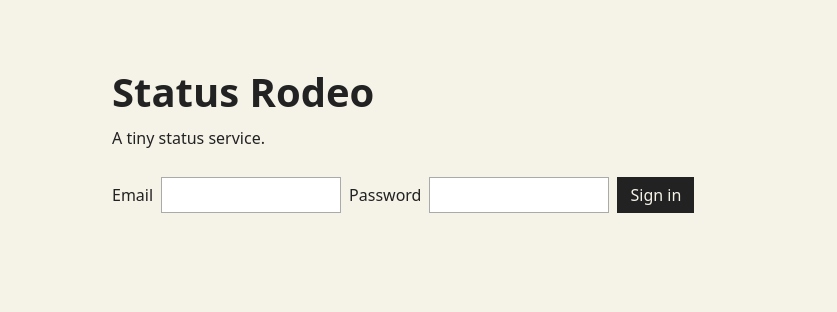
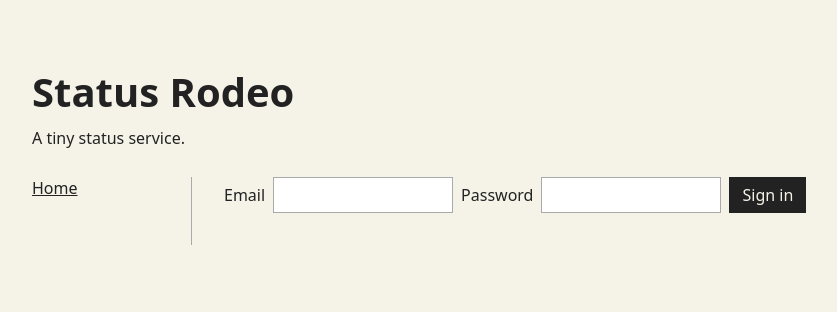
Before and after one commit to chriswatnee/status-rodeo, a website built with Vite: page index.html in a window 1280 px wide. Shown: the whole page, without its empty margins (208-1045 px from the left). Built offline with nearby package versions, Linux system fonts and the light colour scheme; some packages are replaced by stand-ins of ours; no server answers; the database is empty.

Commit message:
Add two-column site layout

```diff
--- a/src/main.js
+++ b/src/main.js
@@ -22,6 +22,23 @@
         <p>A tiny status service.</p>
       </header>
 
+      <div class="app-layout">
+        <aside class="sidebar">
+          <nav class="site-nav">
+            <a href="/">Home</a>
+            <a id="profile-link" href="#" hidden>My Profile</a>
+          </nav>
+
+          <div class="auth-info">
+            <span id="auth-status"></span>
+            <span id="auth-separator" hidden>·</span>
+            <button id="sign-out-button" type="button" hidden>
+              Sign out
+            </button>
+          </div>
+        </aside>
+
+        <div class="main-content">
           <section id="login" class="login">
             <label for="email-input">Email</label>
             <input id="email-input" type="email" />
@@ -31,12 +48,6 @@
 
             <button type="button">Sign in</button>
           </section>
-
-      <div class="auth-info">
-        <span id="auth-status"></span>
-        <span id="auth-separator" hidden>·</span>
-        <button id="sign-out-button" type="button" hidden>Sign out</button>
-      </div>
 
           <section class="composer" hidden>
             <label for="status-input">What's your status?</label>
@@ -49,6 +60,8 @@
           </section>
 
           <section class="feed"></section>
+        </div>
+      </div>
     </main>
   `;
 
@@ -200,12 +213,22 @@
         <p>A tiny status service.</p>
       </header>
 
+      <div class="app-layout">
+        <aside class="sidebar">
+          <nav class="site-nav">
+            <a href="/">Home</a>
+          </nav>
+        </aside>
+
+        <div class="main-content">
           <section class="profile">
             <h2 id="profile-name"></h2>
             <p id="profile-username"></p>
           </section>
 
           <section class="feed"></section>
+        </div>
+      </div>
     </main>
   `;
 
--- a/src/style.css
+++ b/src/style.css
@@ -46,6 +46,29 @@
   margin: 8px 0 0;
 }
 
+.app-layout {
+  display: grid;
+  gap: 32px;
+}
+
+.sidebar {
+  border-bottom: 1px solid #aaa;
+  padding-bottom: 24px;
+}
+
+.site-nav {
+  display: flex;
+  gap: 16px;
+}
+
+.site-nav a {
+  color: inherit;
+}
+
+.main-content {
+  min-width: 0;
+}
+
 .login {
   display: grid;
   gap: 8px;
@@ -70,7 +93,7 @@
 }
 
 .auth-info {
-  margin-bottom: 28px;
+  margin: 16px 0 0;
   font-size: 0.875rem;
   color: #666;
 }
@@ -150,6 +173,27 @@
 }
 
 @media (min-width: 640px) {
+  .site {
+    width: min(800px, calc(100% - 48px));
+  }
+
+  .app-layout {
+    grid-template-columns: 160px 1fr;
+    gap: 32px;
+  }
+
+  .sidebar {
+    border-right: 1px solid #aaa;
+    border-bottom: 0;
+    padding-right: 24px;
+    padding-bottom: 0;
+  }
+
+  .site-nav {
+    display: grid;
+    gap: 12px;
+  }
+
   .login {
     display: flex;
     align-items: center;
```
Lines whose indentation alone changed are shown as unchanged.
